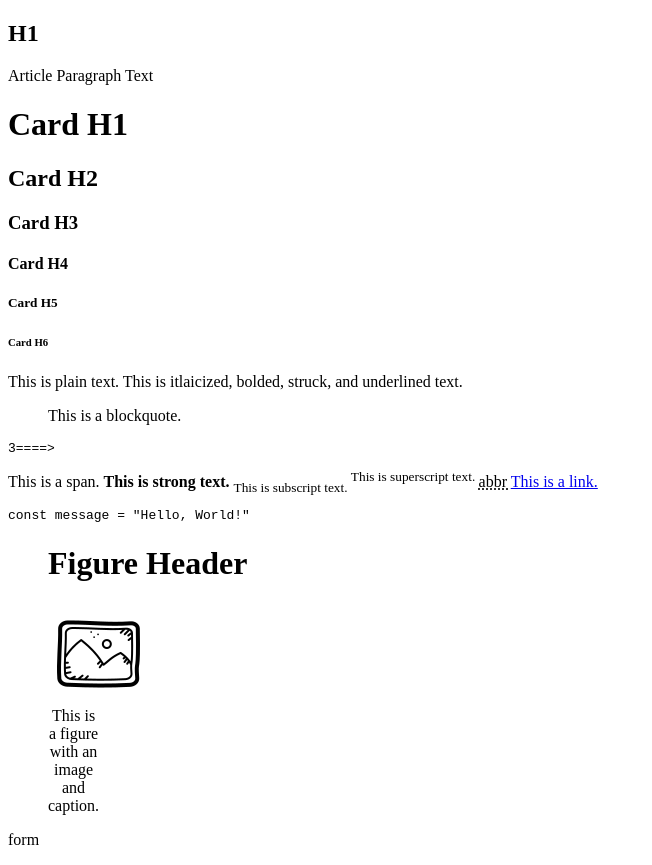
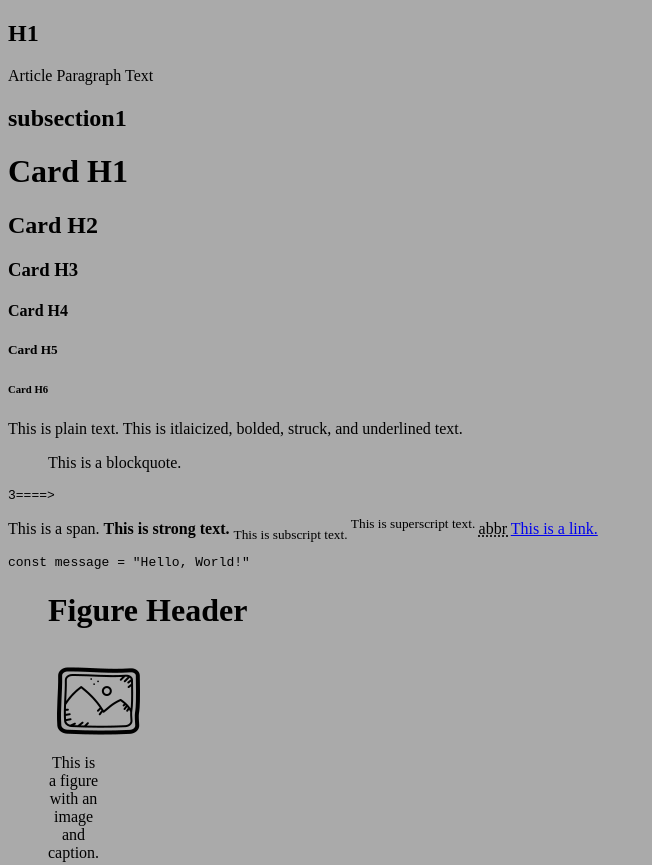
Before and after one commit to jauntyjocularjay/VanillaJSComponents, a website with bundled scripts: page demo/index.html in a window 1280 px wide. Shown: the top 865 px of the page, without its empty margins (0-652 px from the left). Built offline with nearby package versions, Linux system fonts and the light colour scheme.

Commit message:
fixed and consolidated SectionH

```diff
--- /dev/null
+++ b/demo/demo.css
@@ -0,0 +1,3 @@
+body {
+    background-color: #aaa;
+}
--- a/demo/demo.mjs
+++ b/demo/demo.mjs
@@ -1,4 +1,7 @@
 import {
+    // Library Keywords
+    noNodes,
+    noContent,
     display,
     flex,
     event,
@@ -8,15 +11,15 @@ import {
     OptionSelection,
     StyleSheet,
     Listener,
-        ListenerOnLoad,
+    ListenerOnLoad,
     // FlexBoxClass,
 
     // Classables
     // // Containers
     Img,
     Div,
-        DivBtn,
-        FlexBox,
+    DivBtn,
+    FlexBox,
     Figure,
     Form,
     Label,
@@ -31,7 +34,6 @@ import {
     //  // External Resource Links
     Link,
     Style,
-
 
     // Text Elements
     // // Headers
@@ -52,7 +54,7 @@ import {
     Sub,
     Sup,
     Span,
-        Text,
+    Text,
     Code,
     Pre,
     // Containers
@@ -62,45 +64,65 @@ import {
     Footer,
     // Nav,
 
+    //composite
+    SectionH,
+
+    // Stylesheet stuff
     addAdoptedStyleSheet,
+    font
 } from '../vanilla.mjs'
 
 // Setup Style element
-// const cssRules = [
-//     'html { background-color: #333; }',
-//     'form, .card, .flexbox { background-color: #444; color: #ddd; border-radius: 16px; box-shadow: 1px 1px 4px #000, inset 1px 1px 2px #fff; width: 256px; min-height: 128px; margin: 8px 8px 8px 8px; padding: 8px 8px 16px 8px; }',
-//     `.box {  }`,
-//     '#box-001 { background-color: #c00; }',
-//     '#box-002 { background-color: #0c0; }',
-//     '#box-003 { background-color: #00c; }',
-//     'span.italic { font-style: italic; }',
-//     'span.bold { font-weight: bold; }',
-//     'span.underline { text-decoration: underline; }',
-//     'span.strikethrough { text-decoration: line-through; }',
-//     'flexbox { flex: 1 1 200px;}'
-// ]
+
+
+// const cssRules = {
+//     html: [{ 'background-color': '#333' }],
+//     'form, .card, .flexbox': [
+//         { 'background-color': '#444' },
+//         { color: '#ddd' },
+//         { 'border-radius': '16px' },
+//         { 'box-shadow': '1px 1px 4px #000' },
+//         { inset: '1px 1px 2px #fff' },
+//         { width: '256px' },
+//         { 'min-height': '128px' },
+//         { margin: '8px 8px 8px 8px' },
+//         { padding: '8px 8px 16px 8px' },
+//     ],
+//     '.box': {},
+//     '#box-001': [{ 'background-color': '#c00' }],
+//     '#box-002': [{ 'background-color': '#0c0' }],
+//     '#box-003': [{ 'background-color': '#00c' }],
+//     'span.italic': [{ 'font-style': font.italic }],
+//     'span.bold': [{ 'font-weight': font.bold }],
+//     'span.underline': [{ 'text-decoration': font.underline }],
+//     'span.strikethrough': [{ 'text-decoration': font.linethrough }],
+//     flexbox: [{ flex: '1 1 200px' }],
+// }
 // const vlstyle = new StyleSheet(cssRules)
 // addAdoptedStyleSheet(vlstyle)
-// console.log(cssRules)
+
 
 const page = document.querySelector('#page')
 
 const article = new Article(
-    ['example', 'card'],
-    '',
     [
         new H1(),
-        new PSpan('Article Paragraph Text')
-    ]
+        new PSpan('Article Paragraph Text'),
+        new SectionH(2, 'subsection1', ['section'],'subsection1')
+    ],
+    ['example', 'card']
 )
 page.appendChild(article.element)
 
-
 let card = new Div([], ['card'], 'card-id-001')
 const h1 = new H1('Card H1', ['header1'])
-h1.pushEventListener(event.element.click, () => { h1.element.textContent = 'Card H1 with Listener OnClick' })
+h1.pushEventListener(event.element.click, () => {
+    h1.element.textContent = 'Card H1 with Listener OnClick'
+})
 const h2 = new H2('Card H2', ['header2'])
-const onClickH2 = new Listener(event.element.click, () => { h2.element.textContent = 'Card H2 with Listener OnClick' })
+const onClickH2 = new Listener(event.element.click, () => {
+    h2.element.textContent = 'Card H2 with Listener OnClick'
+})
 /**
  * @todo Debug this
  */
@@ -112,7 +134,11 @@ const h6 = new H6('Card H6', ['header6'])
 let cardParagraph = [
     // 'string',
     new Text('This is plain text. '),
-    new Span('This is itlaicized, bolded, struck, and underlined text. ', ['italic', 'bold', 'strikethrough', 'underline'], 'span-text'),
+    new Span(
+        'This is itlaicized, bolded, struck, and underlined text. ',
+        ['italic', 'bold', 'strikethrough', 'underline'],
+        'span-text'
+    ),
     new Blockquote('This is a blockquote. ', ['blockquote'], 'blockquote-text'),
     new Pre('3====> ', ['pre'], 'pre-text'),
     new Span('This is a span. ', ['span'], 'span-text'),
@@ -123,9 +149,19 @@ let cardParagraph = [
     new A('This is a link. ', 'https://www.google.com', ['link'], 'link-text'),
     new Code('const message = "Hello, World!" ', ['code'], 'code-text'),
 ]
-const p = new P(new Span('This is paragraph text. '), ['paragraph'], 'paragraph-demo-1')
+const p = new P(
+    new Span('This is paragraph text. '),
+    ['paragraph'],
+    'paragraph-demo-1'
+)
 const p2 = new P(cardParagraph, ['paragraph'], 'paragraph-demo-2')
-const figure = new Figure(['figure'], 'figure-id-001', new H1('Figure Header'), new Img('./img-100.png'), new Figcaption('This is a figure with an image and caption.'))
+const figure = new Figure(
+    ['figure'],
+    'figure-id-001',
+    new H1('Figure Header'),
+    new Img('./img-100.png'),
+    new Figcaption('This is a figure with an image and caption.')
+)
 const form = new Form('form', ['form'], 'form-id-001')
 const label = new Label('form', 'label', ['label'], 'label-id-001')
 const options = [
@@ -137,16 +173,22 @@ const options = [
 ]
 const select = new Select('form', options, ['select'], 'select-id-001')
 
-const input = new Input('text', 'text input', null, 'form', ['input'], 'input-id-001')
+const input = new Input(
+    'text',
+    'text input',
+    null,
+    'form',
+    ['input'],
+    'input-id-001'
+)
 const formH1 = new H1('Form H1', ['header1'])
 
 const button = new Button('Submit', 'form', ['button'], 'button-id-001')
-const flexbox = new FlexBox(
-    [flex.r, 'card'],
-    'flexbox-id-001')
-const box1 = new Div(['box', 'flex-content-default'], 'box-001')
-const box2 = new Div(['box', 'flex-content-default'], 'box-002')
-const box3 = new Div(['box', 'flex-content-default'], 'box-003')
+const flexbox = new FlexBox([], [flex.r, 'card'], 'flexbox-id-001')
+
+const box1 = new Div(noNodes, ['box', 'flex-content-default'], 'box-001')
+const box2 = new Div(noNodes, ['box', 'flex-content-default'], 'box-002')
+const box3 = new Div(noNodes, ['box', 'flex-content-default'], 'box-003')
 
 page.appendChild(card.element)
 card.element.appendChild(h1.element)
--- a/vanilla.mjs
+++ b/vanilla.mjs
@@ -2,7 +2,17 @@ import {
     JSONCSS,
     UnsupportedJSONCSSError,
     PercentageOutOfRangeError,
+    font
 } from './JSONCSS.mjs'
+
+// Library Keywords
+/**
+ * @constant noNodes
+ * @constant noContent
+ *      keywords for passing undefined instead of an empty arrays, empty strings
+ */
+const noNodes = undefined
+const noContent = undefined
 
 // Pre-defined property strings
 const display = {
@@ -136,6 +146,7 @@ const tag = {
 
 class StyleSheet extends JSONCSS {
     /**
+     * @todo fix or remove stylesheet
      * @note from MDN regarding CSSRule interface
      *
      * @property cssText
@@ -262,7 +273,7 @@ class Container extends Classable {
     /**
      * @class Container - the parent class for container elements
      */
-    constructor(element, classList = [], id = '', nodes = []) {
+    constructor(element, nodes = [], classList = [], id = '') {
         super(element, classList, id)
         if (nodes.length > 0) this.addNodes(nodes)
     }
@@ -282,7 +293,7 @@ class TextElement extends Classable {
         super(element, classList, id)
     }
 
-    addContent(content) {
+    addContent(content=[document.createElement('P')]) {
         if (typeof content === 'string') {
             throw new InvalidContentArrayError()
         } else if (Array.isArray(content)) {
@@ -305,8 +316,8 @@ class Article extends Container {
     /**
      * @class Article - Article element
      */
-    constructor(classList = [], id = '', nodes = []) {
-        super(document.createElement(tag.article), classList, id, nodes)
+    constructor(nodes = [], classList = [], id = '') {
+        super(document.createElement(tag.article), nodes, classList, id)
     }
 }
 
@@ -314,8 +325,8 @@ class Section extends Container {
     /**
      * @class Section - Section element
      */
-    constructor(classList = [], id = '', nodes = []) {
-        super(document.createElement(tag.section), classList, id, nodes)
+    constructor(nodes = [], classList = [], id = '') {
+        super(document.createElement(tag.section), nodes, classList, id)
     }
 }
 
@@ -328,28 +339,28 @@ class SectionH extends Section {
 
         switch(headerLevel) {
             case 1:
-            header= new H1(textContent)
+                header = new H1(textContent)
                 break
             case 2:
-            header= new H2(textContent)
+                header = new H2(textContent)
                 break
             case 3:
-            header= new H3(textContent)
+                header = new H3(textContent)
                 break
             case 4:
-            header= new H4(textContent)
+                header = new H4(textContent)
                 break
             case 5:
-            header= new H5(textContent)
+                header = new H5(textContent)
                 break
             case 6:
-            header= new H6(textContent)
+                header = new H6(textContent)
                 break
             default:
                 throw new Error('Invalid Argument Error: Header Level must be between 1-6')
         }
 
-        super(classList, id, [header])
+        super([header], classList, id)
     }
 }
 
@@ -357,8 +368,8 @@ class Footer extends Container {
     /**
      * @class Footer - Footer element
      */
-    constructor(classList = [], id = '', nodes = []) {
-        super(document.createElement('footer'), classList, id, nodes)
+    constructor(nodes = [], classList = [], id = '') {
+        super(document.createElement('footer'), nodes, classList, id)
         this.addNodes(nodes)
     }
 }
@@ -374,8 +385,8 @@ class Nav extends Container {
     /**
      * @class Nav - Navigation element
      */
-    constructor(classList = [], id = '', nodes = []) {
-        super(document.createElement('nav'), classList, id, nodes)
+    constructor(nodes = [], classList = [], id = '') {
+        super(document.createElement('nav'), nodes, classList, id)
         this.addNodes(nodes)
     }
 }
@@ -388,8 +399,6 @@ class Img extends Classable {
         super(document.createElement('img'), classList, id)
         this.element.src = imgPath
         this.element.alt = alt
-        this.addToClassList(classList)
-        this.addID(id)
     }
 }
 
@@ -397,8 +406,8 @@ class Div extends Container {
     /**
      * @class Div - Division element
      */
-    constructor(classList = [], id = '') {
-        super(document.createElement('div'), classList, id)
+    constructor(nodes = [], classList = [], id = '') {
+        super(document.createElement('div'), nodes, classList, id)
     }
 }
 
@@ -452,8 +461,6 @@ class Figcaption extends TextElement {
     constructor(textContent = 'Figcaption', classList = [], id = '') {
         super(document.createElement('caption'), classList, id)
         this.textContent(textContent)
-        this.addToClassList(classList)
-        this.addID(id)
     }
 }
 
@@ -467,8 +474,6 @@ class Form extends Classable {
         super(document.createElement('form'), classList, id)
         const label = new Label(alias, alias)
         const br = new Br()
-        this.addToClassList(classList)
-        this.addID(id)
         this.element.name = alias
         this.element.appendChild(label.element)
         this.element.appendChild(br.element)
@@ -489,8 +494,6 @@ class Button extends Classable {
     ) {
         super(document.createElement('button'), classList, id)
         const button = this.element
-        this.addToClassList(classList)
-        this.addID(id)
         button.for = formName
         button.textContent = textContent
     }
@@ -505,8 +508,6 @@ class TextArea extends Classable {
     constructor(textContent = 'text area', classList = [], id = '') {
         super(document.createElement('textarea'), classList, id)
         this.element.textContent = textContent
-        this.addToClassList(classList)
-        this.addID(id)
     }
 }
 
@@ -521,8 +522,6 @@ class Input extends Classable {
     ) {
         super(document.createElement('input'), classList, id)
         const input = this.element
-        this.addToClassList(classList)
-        this.addID(id)
         input.type = typeStr
         input.placeholder = placeholder
         input.textContent = textContent
@@ -539,8 +538,6 @@ class Select extends Classable {
         super(document.createElement('select'), classList, id)
         const select = this.element
         const selections = [new OptionSelection()].concat(selectionArray)
-        this.addToClassList(classList)
-        this.addID(id)
         selections.forEach((selection) => {
             const option = new Option(selection.value, selection.textContent)
             select.appendChild(option.element)
@@ -553,8 +550,6 @@ class Link extends Classable {
         super(classList, id)
         const link = document.createElement('link')
         this.element = link
-        this.addToClassList(classList)
-        this.addID(id)
         link.href = href
         link.rel = rel
     }
@@ -588,8 +583,6 @@ class H1 extends TextElement {
     constructor(textContent = 'H1', classList = [], id = '') {
         super(document.createElement('h1'), classList, id)
         this.textContent(textContent)
-        this.addToClassList(classList)
-        this.addID(id)
     }
 }
 
@@ -600,8 +593,6 @@ class H2 extends TextElement {
     constructor(textContent = 'H2', classList = [], id = '') {
         super(document.createElement('h2'), classList, id)
         this.textContent(textContent)
-        this.addToClassList(classList)
-        this.addID(id)
     }
 }
 
@@ -612,8 +603,6 @@ class H3 extends TextElement {
     constructor(textContent = 'H3', classList = [], id = '') {
         super(document.createElement('h3'), classList, id)
         this.textContent(textContent)
-        this.addToClassList(classList)
-        this.addID(id)
     }
 }
 
@@ -624,8 +613,6 @@ class H4 extends TextElement {
     constructor(textContent = 'H4', classList = [], id = '') {
         super(document.createElement('h4'), classList, id)
         this.textContent(textContent)
-        this.addToClassList(classList)
-        this.addID(id)
     }
 }
 
@@ -636,8 +623,6 @@ class H5 extends TextElement {
     constructor(textContent = 'H5', classList = [], id = '') {
         super(document.createElement('h5'), classList, id)
         this.textContent(textContent)
-        this.addToClassList(classList)
-        this.addID(id)
     }
 }
 
@@ -648,8 +633,6 @@ class H6 extends TextElement {
     constructor(textContent = 'H6', classList = [], id = '') {
         super(document.createElement('h6'), classList, id)
         this.textContent(textContent)
-        this.addToClassList(classList)
-        this.addID(id)
     }
 }
 
@@ -659,8 +642,6 @@ class P extends TextElement {
      */
     constructor(textElementArray = [], classList = [], id = '') {
         super(document.createElement('p'), classList, id)
-        this.addToClassList(classList)
-        this.addID(id)
         this.addContent(textElementArray)
     }
 }
@@ -670,8 +651,7 @@ class PSpan extends P {
      * @class PSpan - Paragraph Span
      */
     constructor(textContent = '', classList = [], id = '') {
-        const span = [new Span(textContent)]
-        super(span, classList, id)
+        super([new Span(textContent)], classList, id)
     }
 }
 
@@ -682,8 +662,6 @@ class Label extends TextElement {
     constructor(alias, textContent = 'label', classList = [], id = '') {
         super(document.createElement('label'), classList, id)
         this.textContent(textContent)
-        this.addToClassList(classList)
-        this.addID(id)
         this.element.for = alias
     }
 }
@@ -699,6 +677,16 @@ class A extends TextElement {
     }
 }
 
+class Em extends TextElement {
+    /**
+     * @class Em - Emphasis Element
+     */
+    constructor(textContent = ''){
+        super(document.createElement('em'), classList, id)
+        this.textContent(textContent)
+    }
+}
+
 class Abbr extends TextElement {
     /**
      * @class Abbr - the Abbreviation element
@@ -706,8 +694,6 @@ class Abbr extends TextElement {
     constructor(textContent = 'str', title = null, classList = [], id = '') {
         super(document.createElement('abbr'), classList, id)
         this.textContent(textContent)
-        this.addToClassList(classList)
-        this.addID(id)
         this.element.title = title
     }
 }
@@ -719,8 +705,6 @@ class Blockquote extends TextElement {
     constructor(textContent = 'str', classList = [], id = '') {
         super(document.createElement('blockquote'), classList, id)
         this.textContent(textContent)
-        this.addToClassList(classList)
-        this.addID(id)
     }
 }
 
@@ -731,8 +715,6 @@ class Strong extends TextElement {
     constructor(textContent = 'str', classList = [], id = '') {
         super(document.createElement('strong'), classList, id)
         this.textContent(textContent)
-        this.addToClassList(classList)
-        this.addID(id)
     }
 }
 
@@ -743,8 +725,6 @@ class Sub extends TextElement {
     constructor(textContent = 'str', classList = [], id = '') {
         super(document.createElement('sub'), classList, id)
         this.textContent(textContent)
-        this.addToClassList(classList)
-        this.addID(id)
     }
 }
 
@@ -755,8 +735,6 @@ class Sup extends TextElement {
     constructor(textContent = 'str', classList = [], id = '') {
         super(document.createElement('sup'), classList, id)
         this.textContent(textContent)
-        this.addToClassList(classList)
-        this.addID(id)
     }
 }
 
@@ -767,8 +745,6 @@ class Span extends TextElement {
     constructor(textContent = 'str', classList = [], id = '') {
         super(document.createElement('span'), classList, id)
         this.textContent(textContent)
-        this.addToClassList(classList)
-        this.addID(id)
     }
 }
 
@@ -796,8 +772,6 @@ class Pre extends TextElement {
     constructor(textContent = 'str', classList = [], id = '') {
         super(document.createElement('pre'), classList, id)
         this.textContent(textContent)
-        this.addToClassList(classList)
-        this.addID(id)
     }
 }
 
@@ -808,8 +782,6 @@ class Code extends TextElement {
     constructor(textContent = 'str', classList = [], id = '') {
         super(document.createElement('pre'), classList, id)
         this.textContent(textContent)
-        this.addToClassList(classList)
-        this.addID(id)
     }
 }
 
@@ -846,6 +818,9 @@ class InvalidContentArrayError extends TypeError {
 }
 
 function getStylesheetByFileName(filename) {
+    /**
+     * @todo fix or remove stylesheet
+     */
     const stylesheets = Object.values(document.styleSheets)
     let result
 
@@ -859,11 +834,18 @@ function getStylesheetByFileName(filename) {
 }
 
 function addAdoptedStyleSheet(rules) {
+    /**
+     * @todo fix or remove stylesheet
+     */
     const stylesheet = new StyleSheet(rules)
     document.adoptedStyleSheets.push(stylesheet.element)
 }
 
 export {
+    // Library Keywords
+    noContent,
+    noNodes,
+
     // Constants
     display,
     flex,
@@ -925,9 +907,12 @@ export {
     // Containers
     Article,
     Section,
-    // Aside,
+    // Aside
     Footer,
-    // Nav,
+    // Nav
+
+    //composite
+    SectionH,
 
     // Functions
     getStylesheetByFileName,
@@ -937,4 +922,5 @@ export {
     JSONCSS,
     UnsupportedJSONCSSError,
     PercentageOutOfRangeError,
+    font
 }
```
Also changed, not shown: JSONCSS.mjs (+8 -2 lines), demo/index.html (+1 -0 lines), readme.md. Lines whose indentation alone changed are shown as unchanged.
